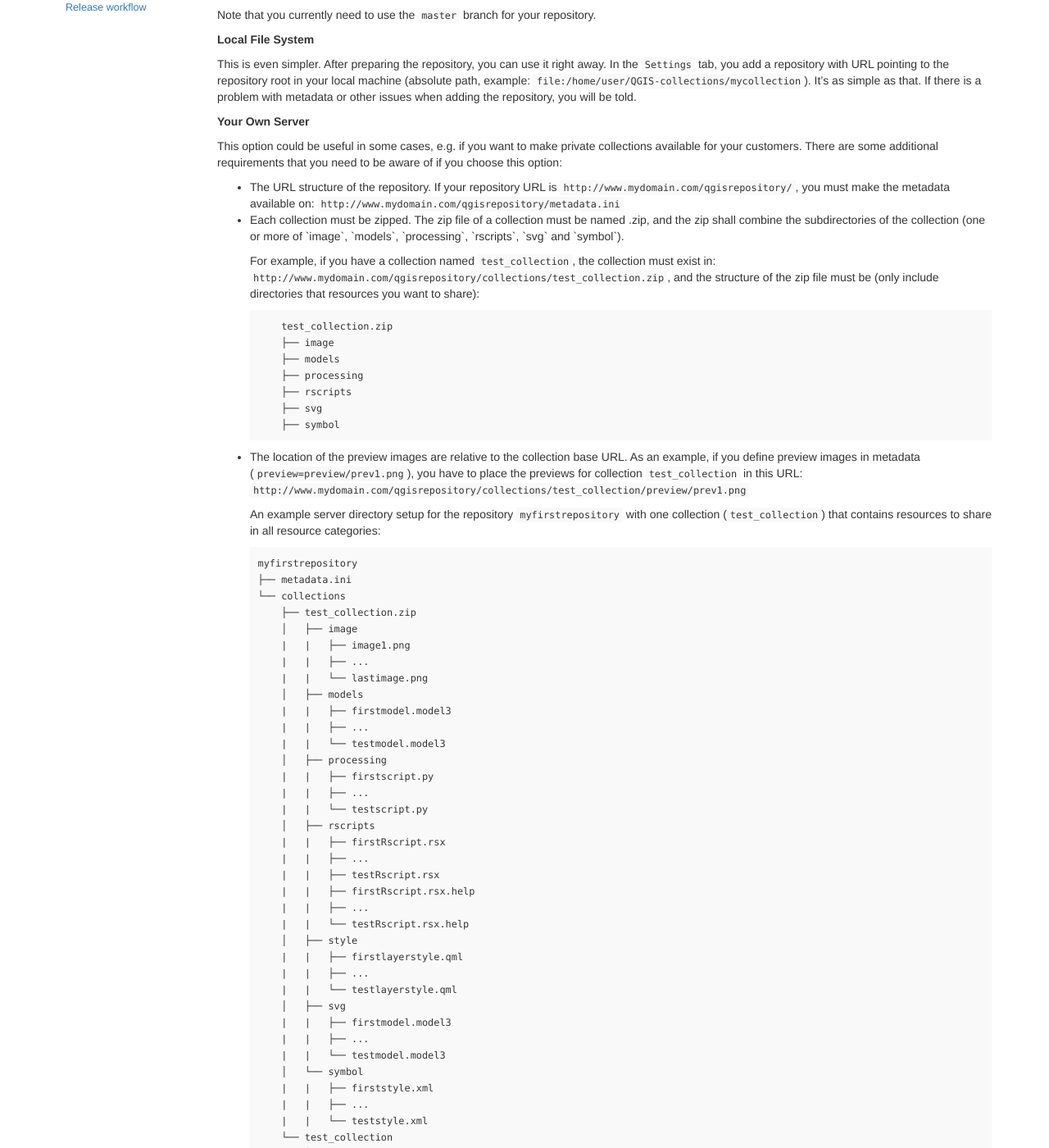
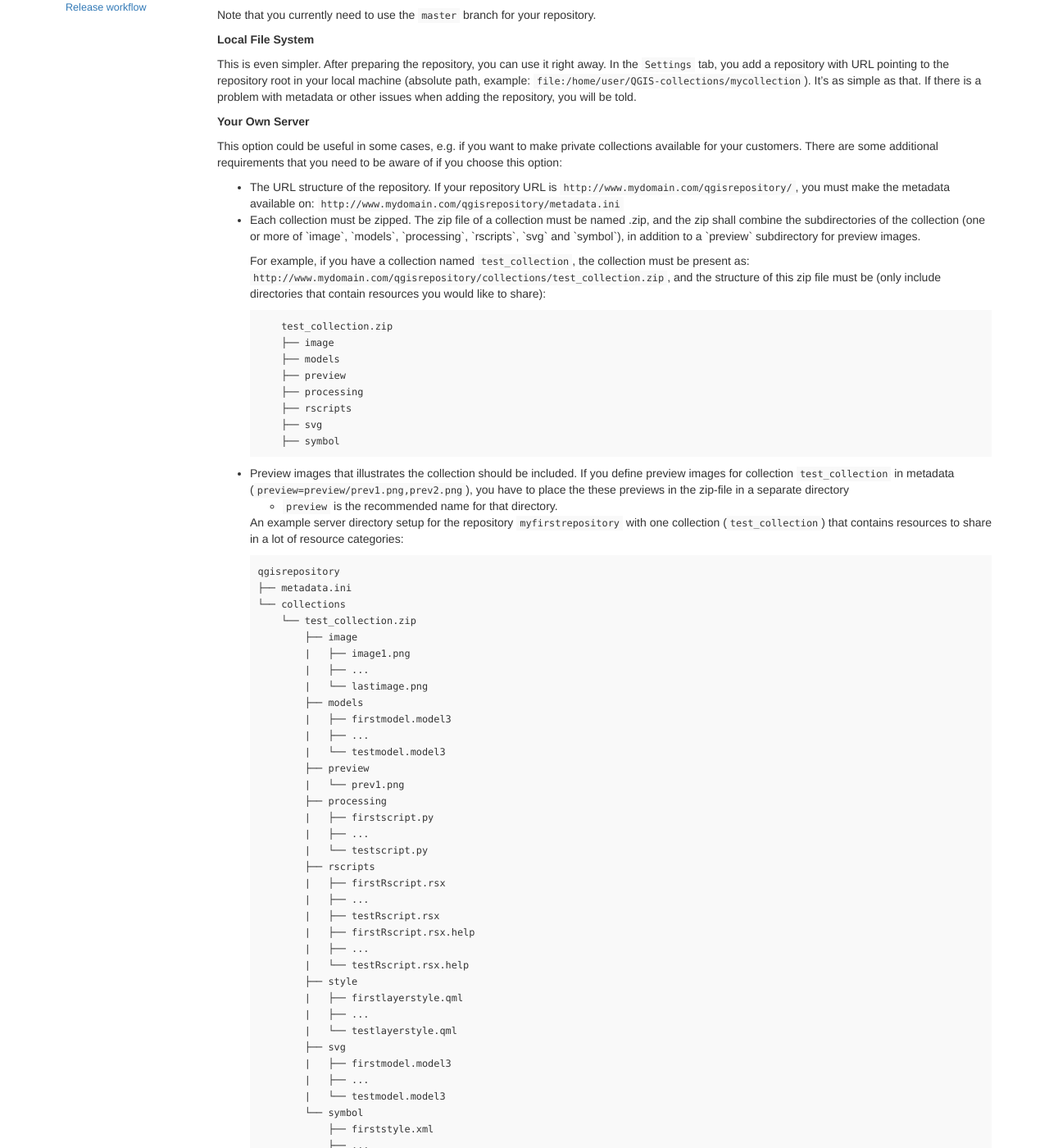
Before and after one commit to QGIS-Contribution/QGIS-ResourceSharing, a Jekyll site: the page built from _posts/2016-08-09-creating-repository.md, in a window 1280 px wide and 1400 px high, scrolled down 641 px. Shown: the whole window at 82% size. Built offline with Jekyll 4.4.1, drawn with Linux system fonts in a browser that asks for light colours; some of the changed text lies outside the part shown.

Commit message:
Update 2016-08-09-creating-repository.md

````diff
--- a/_posts/2016-08-09-creating-repository.md
+++ b/_posts/2016-08-09-creating-repository.md
@@ -71,71 +71,72 @@ choose this option:
   * Each collection must be zipped.  The zip file of a collection
     must be named <name of collection>.zip, and the zip shall combine
     the subdirectories of the collection (one or more of `image`,
-    `models`, `processing`, `rscripts`, `svg` and `symbol`).
+    `models`, `processing`, `rscripts`, `svg` and `symbol`), in
+    addition to a `preview` subdirectory for preview images.
 
     For example, if you have a collection named ```test_collection```,
-    the collection must exist in:
+    the collection must be present as:
     ```http://www.mydomain.com/qgisrepository/collections/test_collection.zip```,
-    and the structure of the zip file must be (only include directories
-    that resources you want to share):
+    and the structure of this zip file must be (only include directories
+    that contain resources you would like to share):
 
             test_collection.zip
             ├── image
             ├── models
+            ├── preview
             ├── processing
             ├── rscripts
             ├── svg
             ├── symbol
 
 
-  * The location of the preview images are relative to the collection
-    base URL. As an example, if you define preview images in
-    metadata (```preview=preview/prev1.png```), you have to place the
-    previews for collection ```test_collection``` in this URL:
-    ```http://www.mydomain.com/qgisrepository/collections/test_collection/preview/prev1.png```
+  * Preview images that illustrates the collection should be included.
+    If you define preview images for collection ```test_collection```
+    in metadata (```preview=preview/prev1.png,prev2.png```), you have
+    to place the these previews in the zip-file in a separate directory
+    - `preview` is the recommended name for that directory.
 
     An example server directory setup for the repository
     `myfirstrepository` with one collection (`test_collection`)
-    that contains resources to share in all resource categories:
+    that contains resources to share in a lot of resource categories:
 
-        myfirstrepository
+        qgisrepository
         ├── metadata.ini
         └── collections
-            ├── test_collection.zip
-            │   ├── image
-            |   |   ├── image1.png
-            |   |   ├── ...
-            |   |   └── lastimage.png
-            │   ├── models
-            |   |   ├── firstmodel.model3
-            |   |   ├── ...
-            |   |   └── testmodel.model3
-            │   ├── processing
-            |   |   ├── firstscript.py
-            |   |   ├── ...
-            |   |   └── testscript.py
-            │   ├── rscripts
-            |   |   ├── firstRscript.rsx
-            |   |   ├── ...
-            |   |   ├── testRscript.rsx
-            |   |   ├── firstRscript.rsx.help
-            |   |   ├── ...
-            |   |   └── testRscript.rsx.help
-            │   ├── style
-            |   |   ├── firstlayerstyle.qml
-            |   |   ├── ...
-            |   |   └── testlayerstyle.qml
-            │   ├── svg
-            |   |   ├── firstmodel.model3
-            |   |   ├── ...
-            |   |   └── testmodel.model3
-            │   └── symbol
-            |   |   ├── firststyle.xml
-            |   |   ├── ...
-            |   |   └── teststyle.xml
-            └── test_collection
-                └── preview
-                    └── prev1.png
+            └── test_collection.zip
+                ├── image
+                |   ├── image1.png
+                |   ├── ...
+                |   └── lastimage.png
+                ├── models
+                |   ├── firstmodel.model3
+                |   ├── ...
+                |   └── testmodel.model3
+                ├── preview
+                |   └── prev1.png
+                ├── processing
+                |   ├── firstscript.py
+                |   ├── ...
+                |   └── testscript.py
+                ├── rscripts
+                |   ├── firstRscript.rsx
+                |   ├── ...
+                |   ├── testRscript.rsx
+                |   ├── firstRscript.rsx.help
+                |   ├── ...
+                |   └── testRscript.rsx.help
+                ├── style
+                |   ├── firstlayerstyle.qml
+                |   ├── ...
+                |   └── testlayerstyle.qml
+                ├── svg
+                |   ├── firstmodel.model3
+                |   ├── ...
+                |   └── testmodel.model3
+                └── symbol
+                    ├── firststyle.xml
+                    ├── ...
+                    └── teststyle.xml
 
     The repository URL to be used when adding the repository (in the
     *QGIS Resource Sharing* plugin):
````
